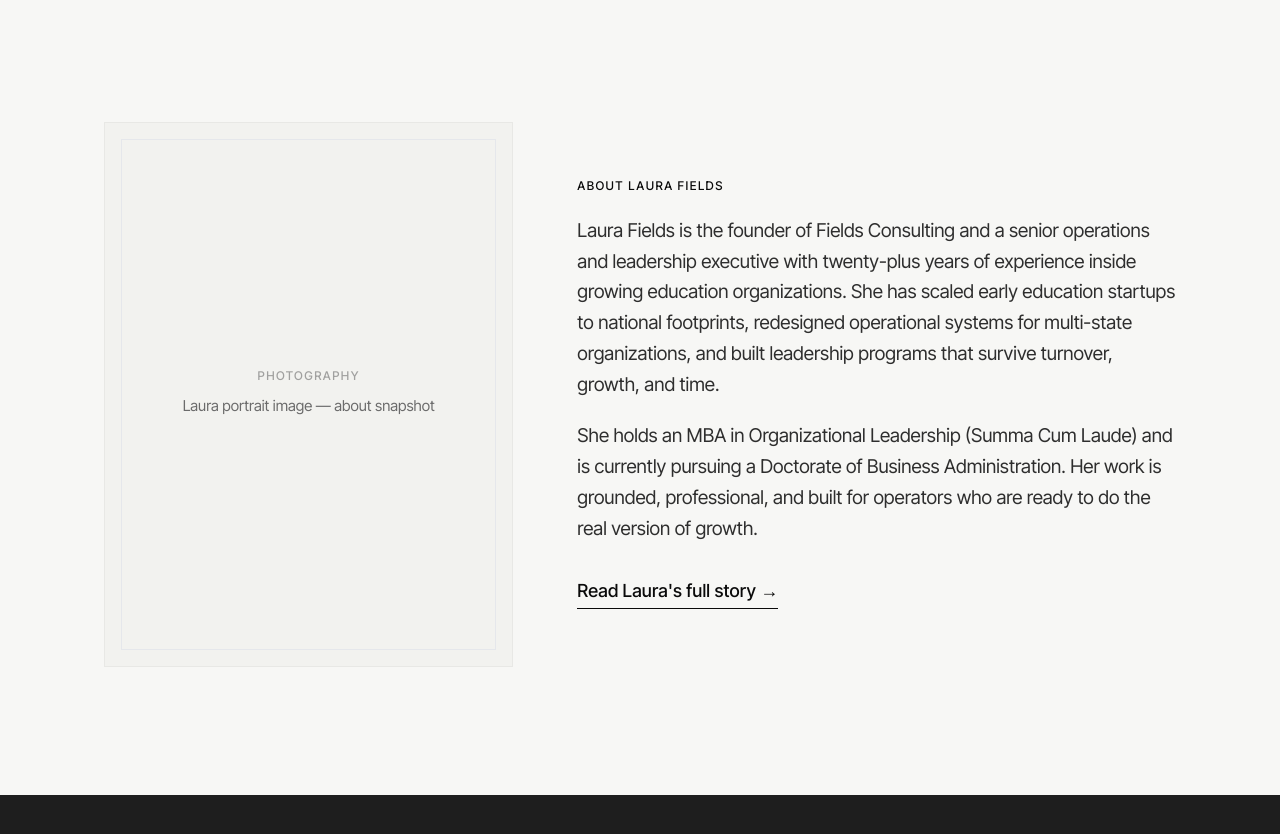
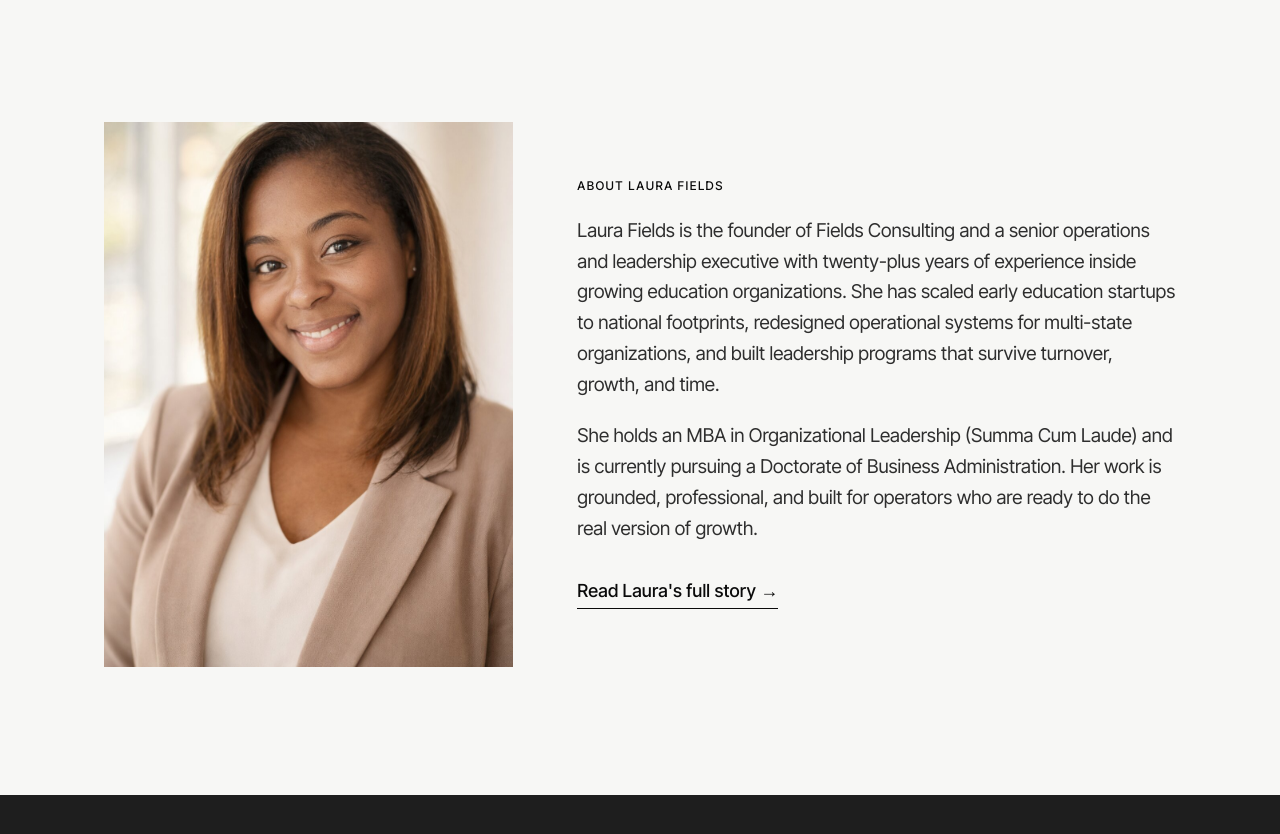
Before and after one commit to chloemiyo-web/fields-consulting-site, a Next.js app: page / in a window 1280 px wide. Shown: the part 4420-5254 px from the top of the page. Built offline with nearby package versions, Linux system fonts and the light colour scheme.

Commit message:
Wire about-snapshot photo on homepage About Laura section

```diff
--- a/app/page.tsx
+++ b/app/page.tsx
@@ -274,6 +274,7 @@ export default function HomePage() {
         <div className="grid grid-cols-1 lg:grid-cols-12 gap-12 lg:gap-16 items-center">
           <div className="lg:col-span-5">
             <PortraitPlaceholder
+              src={images.aboutSnapshot.src}
               label="Laura portrait image — about snapshot"
               alt="Laura Fields"
               aspect="portrait"
```
